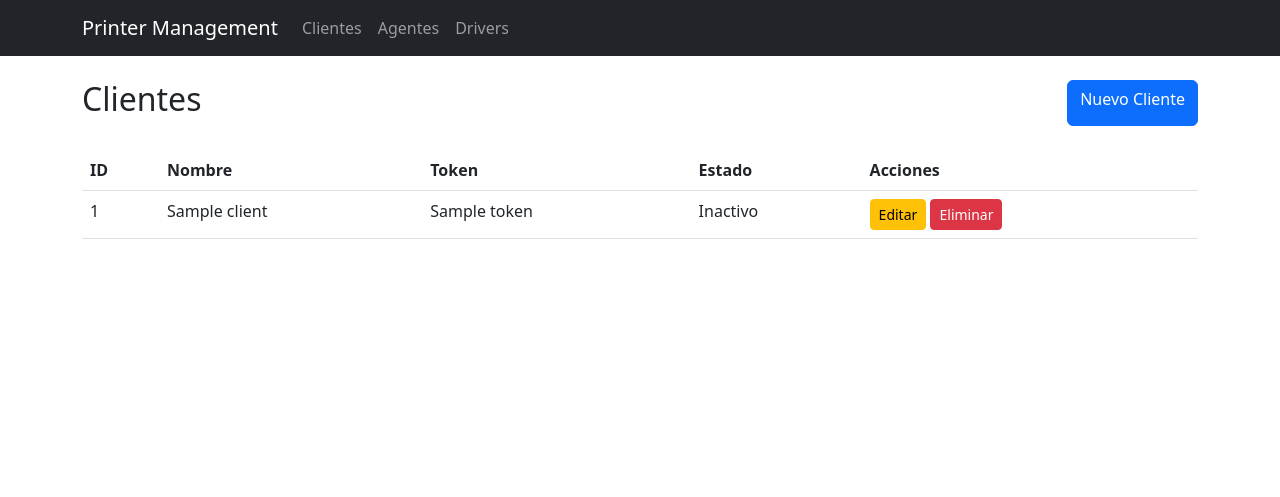
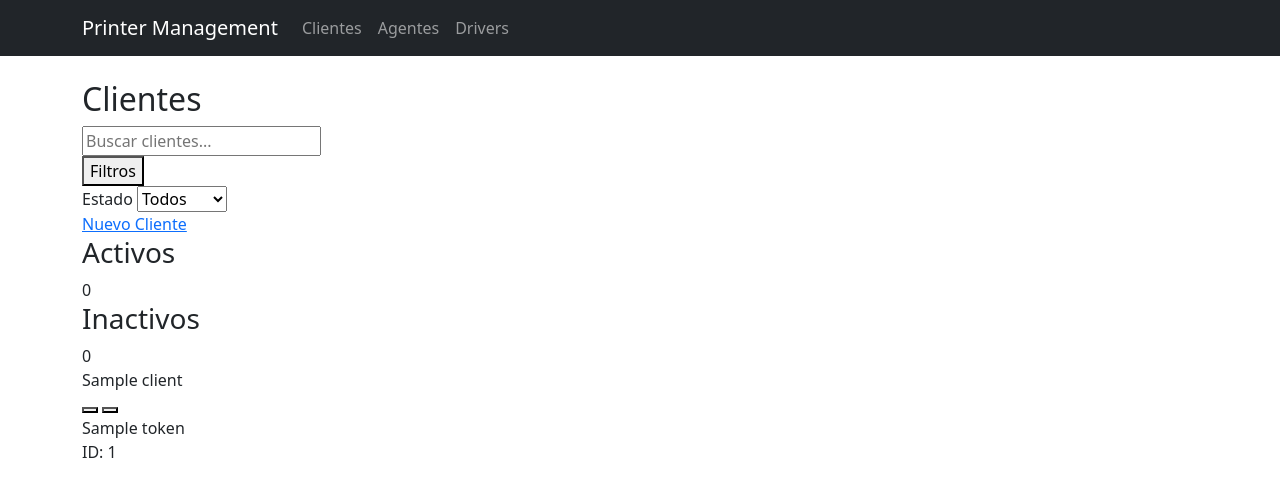
Before and after one commit to isidrovera/printer_management, a Python web app: template server/app/templates/clients/list.html in a window 1280 px wide. Shown: the top 497 px of the page. Run offline with Jinja, Linux system fonts and the light colour scheme; the template is opened without the code that fills it: most values are stand-ins (such as "Sample title", 1, 10 or a date in 2020).

Commit message:
Save list.html.

```diff
--- a/server/app/templates/clients/list.html
+++ b/server/app/templates/clients/list.html
@@ -1,33 +1,134 @@
 {% extends "base.html" %}
-{% block title %}Clientes{% endblock %}
+{% block title %}Gestión de Clientes{% endblock %}
+
+{% block styles %}
+<link href="https://cdnjs.cloudflare.com/ajax/libs/font-awesome/6.0.0/css/all.min.css" rel="stylesheet">
+<link href="{{ url_for('static', filename='css/clients.css') }}" rel="stylesheet">
+{% endblock %}
+
 {% block content %}
-<div class="d-flex justify-content-between mb-4">
-   <h2>Clientes</h2>
-   <a href="/clients/create" class="btn btn-primary">Nuevo Cliente</a>
+<div class="clients-container">
+    <!-- Header con búsqueda y filtros -->
+    <header class="clients-header">
+        <div class="header-left">
+            <h2><i class="fas fa-users"></i> Clientes</h2>
+            <div class="search-container">
+                <i class="fas fa-search search-icon"></i>
+                <input type="text" id="searchInput" placeholder="Buscar clientes..." class="search-input">
+            </div>
+        </div>
+        <div class="header-right">
+            <div class="filter-container">
+                <button class="filter-btn">
+                    <i class="fas fa-filter"></i> Filtros
+                </button>
+                <div class="filter-dropdown">
+                    <div class="filter-group">
+                        <label>Estado</label>
+                        <select id="statusFilter">
+                            <option value="all">Todos</option>
+                            <option value="active">Activos</option>
+                            <option value="inactive">Inactivos</option>
+                        </select>
+                    </div>
+                </div>
+            </div>
+            <a href="/clients/create" class="btn-new">
+                <i class="fas fa-plus"></i> Nuevo Cliente
+            </a>
+        </div>
+    </header>
+
+    <!-- Vista Kanban -->
+    <div class="kanban-container">
+        <!-- Columna Activos -->
+        <div class="kanban-column">
+            <div class="column-header active">
+                <i class="fas fa-check-circle"></i>
+                <h3>Activos</h3>
+                <span class="client-count" id="activeCount">0</span>
+            </div>
+            <div class="client-cards" id="activeClients">
+                {% for client in clients if client.is_active %}
+                <div class="client-card" data-id="{{ client.id }}">
+                    <div class="card-header">
+                        <span class="client-name">{{ client.name }}</span>
+                        <div class="card-actions">
+                            <button class="action-btn edit" onclick="location.href='/clients/{{ client.id }}/edit'">
+                                <i class="fas fa-edit"></i>
+                            </button>
+                            <button class="action-btn delete" onclick="confirmDelete('client', {{ client.id }})">
+                                <i class="fas fa-trash"></i>
+                            </button>
+                        </div>
+                    </div>
+                    <div class="card-body">
+                        <div class="info-item">
+                            <i class="fas fa-fingerprint"></i>
+                            <span class="token">{{ client.token }}</span>
+                        </div>
+                        <div class="info-item">
+                            <i class="fas fa-id-card"></i>
+                            <span>ID: {{ client.id }}</span>
+                        </div>
+                    </div>
+                </div>
+                {% endfor %}
+            </div>
+        </div>
+
+        <!-- Columna Inactivos -->
+        <div class="kanban-column">
+            <div class="column-header inactive">
+                <i class="fas fa-times-circle"></i>
+                <h3>Inactivos</h3>
+                <span class="client-count" id="inactiveCount">0</span>
+            </div>
+            <div class="client-cards" id="inactiveClients">
+                {% for client in clients if not client.is_active %}
+                <div class="client-card" data-id="{{ client.id }}">
+                    <div class="card-header">
+                        <span class="client-name">{{ client.name }}</span>
+                        <div class="card-actions">
+                            <button class="action-btn edit" onclick="location.href='/clients/{{ client.id }}/edit'">
+                                <i class="fas fa-edit"></i>
+                            </button>
+                            <button class="action-btn delete" onclick="confirmDelete('client', {{ client.id }})">
+                                <i class="fas fa-trash"></i>
+                            </button>
+                        </div>
+                    </div>
+                    <div class="card-body">
+                        <div class="info-item">
+                            <i class="fas fa-fingerprint"></i>
+                            <span class="token">{{ client.token }}</span>
+                        </div>
+                        <div class="info-item">
+                            <i class="fas fa-id-card"></i>
+                            <span>ID: {{ client.id }}</span>
+                        </div>
+                    </div>
+                </div>
+                {% endfor %}
+            </div>
+        </div>
+    </div>
+
+    <!-- Modal de confirmación -->
+    <div id="deleteModal" class="modal">
+        <div class="modal-content">
+            <h3><i class="fas fa-exclamation-triangle"></i> Confirmar Eliminación</h3>
+            <p>¿Estás seguro de que deseas eliminar este cliente?</p>
+            <div class="modal-actions">
+                <button class="btn-cancel" onclick="closeModal()">Cancelar</button>
+                <button class="btn-confirm" onclick="deleteClient()">Eliminar</button>
+            </div>
+        </div>
+    </div>
 </div>
-<table class="table">
-   <thead>
-       <tr>
-           <th>ID</th>
-           <th>Nombre</th>
-           <th>Token</th>
-           <th>Estado</th>
-           <th>Acciones</th>
-       </tr>
-   </thead>
-   <tbody>
-       {% for client in clients %}
-       <tr>
-           <td>{{ client.id }}</td>
-           <td>{{ client.name }}</td>
-           <td>{{ client.token }}</td>
-           <td>{{ "Activo" if client.is_active else "Inactivo" }}</td>
-           <td>
-               <a href="/clients/{{ client.id }}/edit" class="btn btn-sm btn-warning">Editar</a>
-               <button onclick="confirmDelete('client', {{ client.id }})" class="btn btn-sm btn-danger">Eliminar</button>
-           </td>
-       </tr>
-       {% endfor %}
-   </tbody>
-</table>
+
 {% endblock %}
+
+{% block scripts %}
+<script src="{{ url_for('static', filename='js/clients.js') }}"></script>
+{% endblock %}
```
